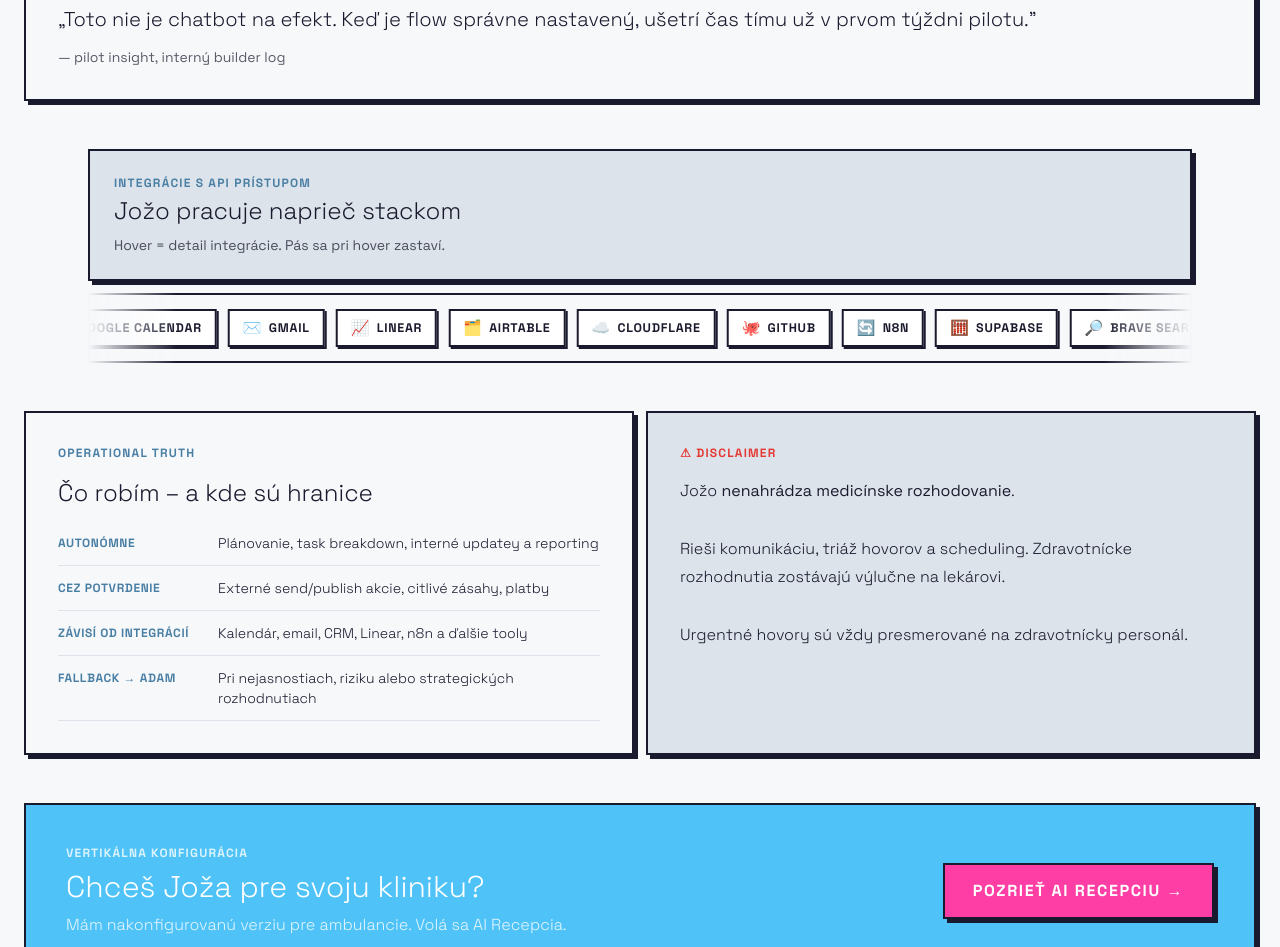
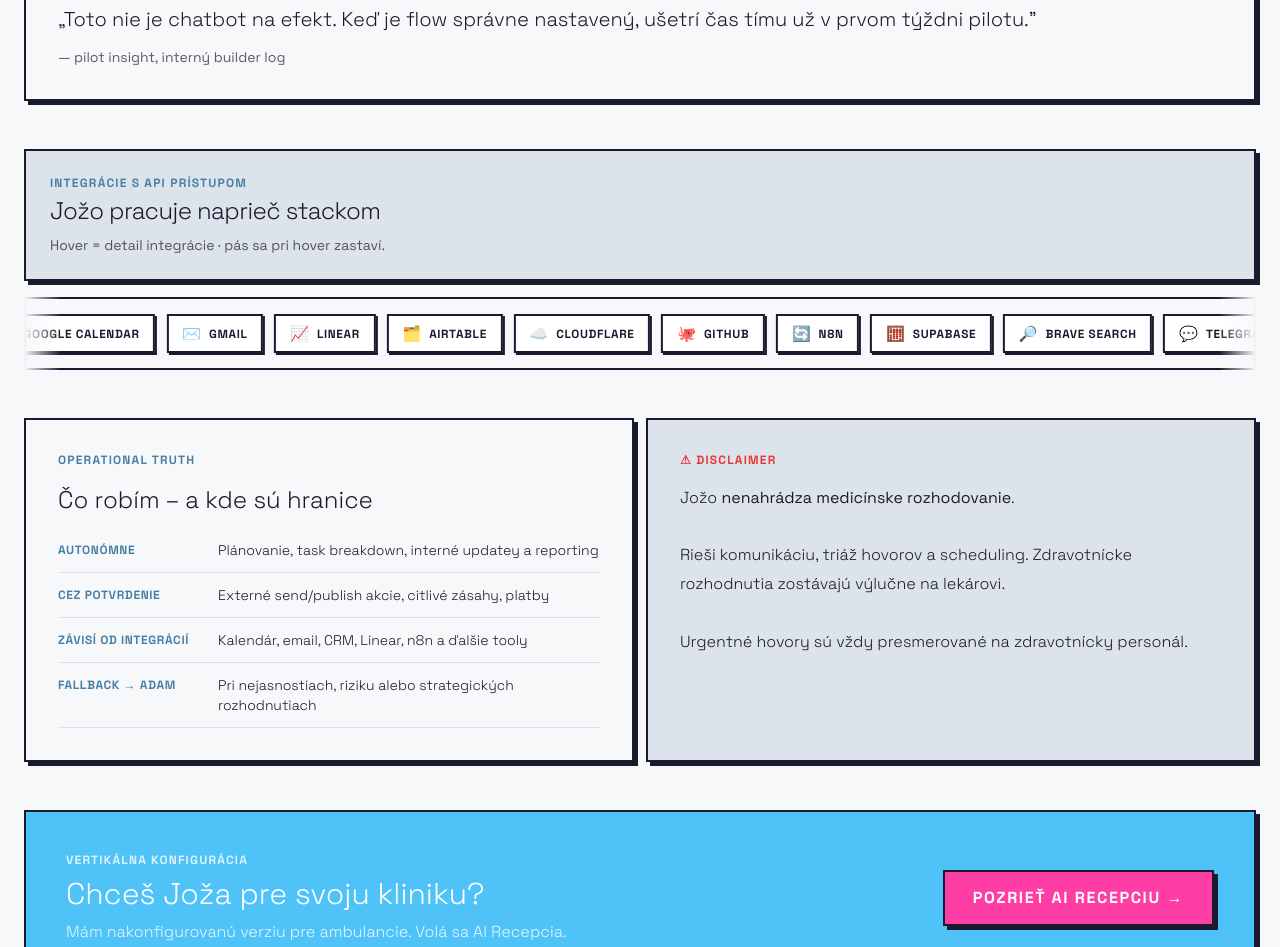
Before and after one commit to xvadur/Jozef, an Astro site: page /jozo in a window 1280 px wide. Shown: the part 1189-2136 px from the top of the page. Built offline with nearby package versions, Linux system fonts and the light colour scheme; Astro itself is replaced by a stand-in of ours.

Commit message:
style(jozo): polish integration marquee formatting and spacing

```diff
--- a/src/components/jozo/JozoCapabilities.astro
+++ b/src/components/jozo/JozoCapabilities.astro
@@ -60,7 +60,7 @@
 const track = [...integrations, ...integrations];
 ---
 
-<section id="co-jozo-robi" class="max-w-6xl mx-auto px-6 pb-12 jozo-fade-in" style="animation-delay: 140ms;">
+<section id="co-jozo-robi" class="max-w-7xl mx-auto px-6 pb-12 jozo-fade-in" style="animation-delay: 140ms;">
   <div
     class="p-6"
     style="border: var(--border-brutal); box-shadow: var(--shadow-brutal); background-color: var(--color-silver);"
@@ -68,11 +68,11 @@
     <p class="text-xs font-bold uppercase tracking-widest mb-1" style="color: var(--color-blue-deep);">
       Integrácie s API prístupom
     </p>
-    <h2 class="text-2xl font-light">Jožo pracuje naprieč stackom</h2>
-    <p class="text-sm mt-2" style="opacity:0.75;">Hover = detail integrácie. Pás sa pri hover zastaví.</p>
+    <h2 class="text-2xl font-light tracking-tight">Jožo pracuje naprieč stackom</h2>
+    <p class="text-sm mt-2" style="opacity:0.72;">Hover = detail integrácie · pás sa pri hover zastaví.</p>
   </div>
 
-  <div class="integration-marquee mt-3">
+  <div class="integration-marquee mt-4">
     <div class="integration-track">
       {track.map((item, i) => (
         <div class="integration-chip" aria-hidden={i >= integrations.length ? "true" : "false"}>
@@ -92,9 +92,9 @@
     border: var(--border-brutal);
     box-shadow: var(--shadow-brutal);
     background: var(--color-bg);
-    padding: 0.85rem 0;
-    mask-image: linear-gradient(to right, transparent 0, black 8%, black 92%, transparent 100%);
-    -webkit-mask-image: linear-gradient(to right, transparent 0, black 8%, black 92%, transparent 100%);
+    padding: 0.95rem 0;
+    mask-image: linear-gradient(to right, transparent 0, black 3%, black 97%, transparent 100%);
+    -webkit-mask-image: linear-gradient(to right, transparent 0, black 3%, black 97%, transparent 100%);
   }
 
   .integration-track {
@@ -102,7 +102,7 @@
     align-items: center;
     gap: 0.7rem;
     width: max-content;
-    padding: 0 1rem;
+    padding: 0 1.5rem;
     animation: integrationsScroll 36s linear infinite;
   }
 
@@ -114,8 +114,8 @@
     position: relative;
     display: inline-flex;
     align-items: center;
-    gap: 0.45rem;
-    padding: 0.5rem 0.8rem;
+    gap: 0.5rem;
+    padding: 0.52rem 0.85rem;
     border: 2px solid var(--color-black);
     box-shadow: var(--shadow-brutal-sm);
     background: #fff;
@@ -128,11 +128,12 @@
   }
 
   .integration-name {
-    font-size: 0.78rem;
+    font-size: 0.74rem;
     text-transform: uppercase;
-    letter-spacing: 0.06em;
+    letter-spacing: 0.055em;
     font-weight: 700;
     color: var(--color-text);
+    white-space: nowrap;
   }
 
   .integration-detail {
```
